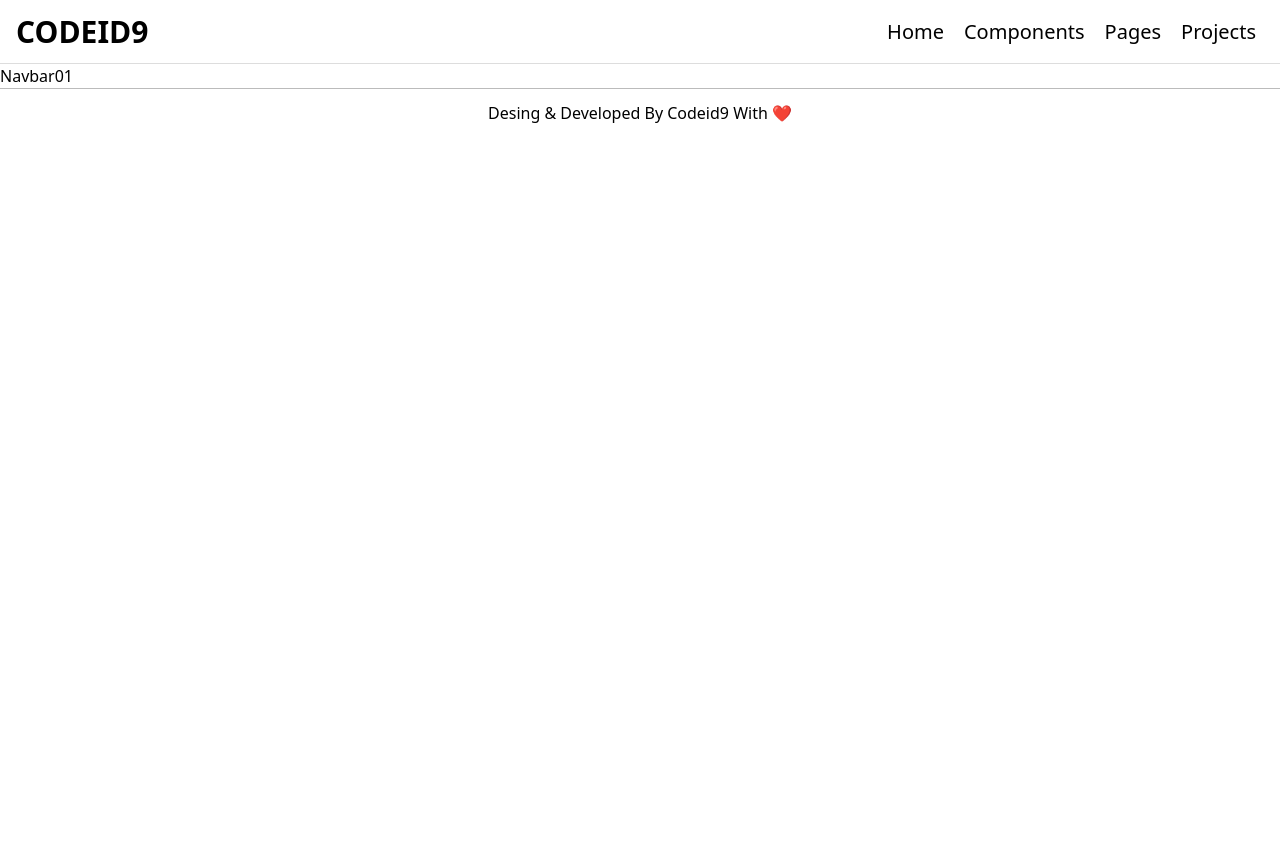
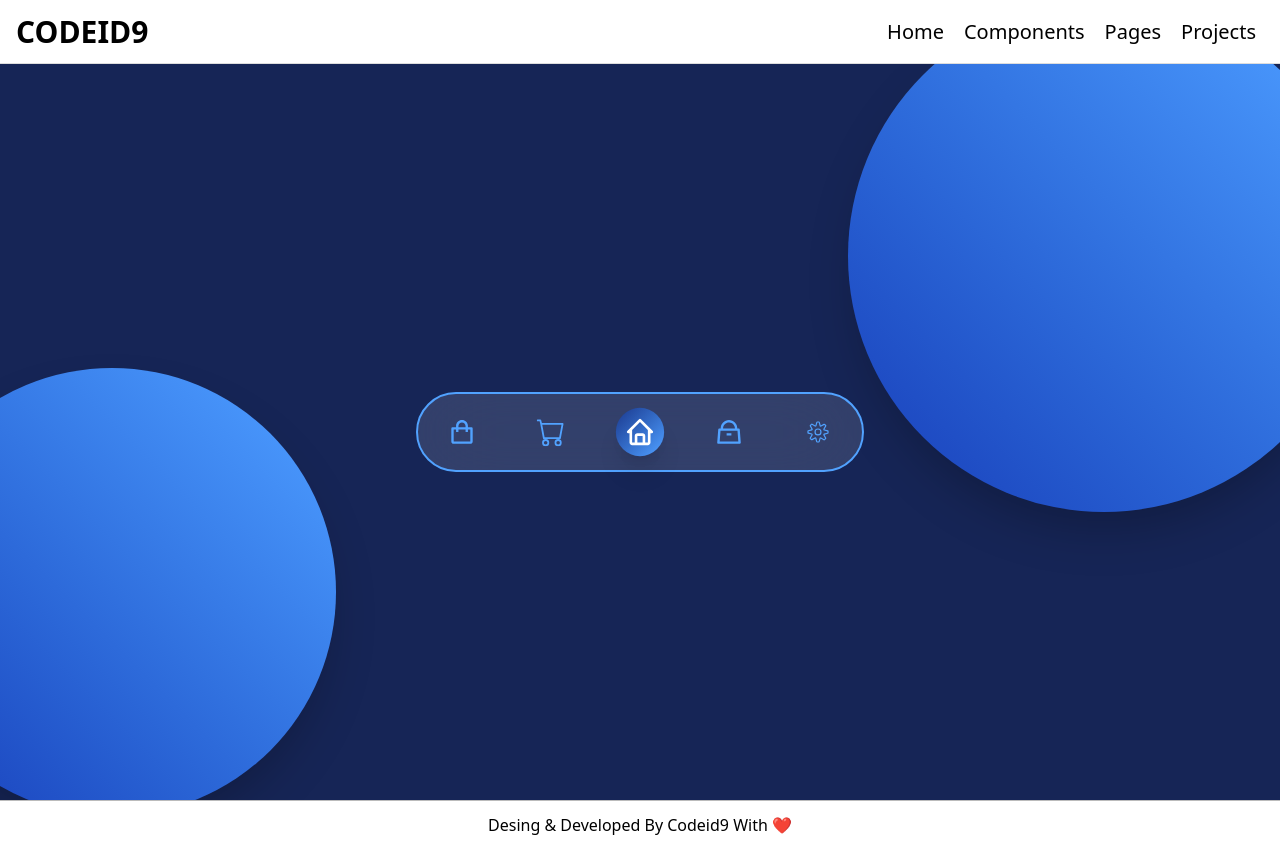
Before and after one commit to codeid9/Portfolio, a React (Vite) app: page /category/navbars/nav01 in a window 1280 px wide. Before the commit the page ends 800 px from the top, so only its background shows below. Built offline with nearby package versions, Linux system fonts and the light colour scheme.

Commit message:
first navbar added

```diff
--- a/src/components/default/DefaultComponentDetails.jsx
+++ b/src/components/default/DefaultComponentDetails.jsx
@@ -9,7 +9,7 @@ function DefaultComponentDetails({data}) {
                 <img
                     src={img}
                     alt="component image"
-                    className="w-sm aspect-square -rotate-12 hover:rotate-0 transition duration-200 shadow-2xl"
+                    className="w-sm -rotate-12 hover:rotate-0 transition duration-200 shadow-2xl"
                 />
             </div>
             <div className="sm:flex-7 flex flex-col gap-4 items-center justify-around">
--- a/src/components/default/DefaultNavbar.jsx
+++ b/src/components/default/DefaultNavbar.jsx
@@ -47,7 +47,7 @@ function DefaultNavbar() {
     }, [openNav, pathname]);
 
     return (
-        <div className="flex justify-between items-center px-4 h-16 w-full border-b border-[#0002]">
+        <div className="relative z-50 flex justify-between items-center px-4 h-16 w-full border-b border-[#0002] bg-white">
             <Link to="/" className="font-extrabold text-3xl uppercase">
                 CodeId9
             </Link>
--- a/src/components/navbars/Navbar01.jsx
+++ b/src/components/navbars/Navbar01.jsx
@@ -1,9 +1,62 @@
-import React from 'react'
+import { useState } from "react";
+import { BiHome, BiShoppingBag } from "react-icons/bi";
+import { BsCart } from "react-icons/bs";
+import { RiHandbagLine } from "react-icons/ri";
+import { CiSettings } from "react-icons/ci";
+
+const navData = [
+    {
+        path: "#shopping",
+        Icon: BiShoppingBag,
+    },
+    {
+        path: "#cart",
+        Icon: BsCart,
+    },
+    {
+        path: "#",
+        Icon: BiHome,
+    },
+    {
+        path: "#job",
+        Icon: RiHandbagLine,
+    },
+    {
+        path: "#settings",
+        Icon: CiSettings,
+    },
+];
 
 function Navbar01() {
-  return (
-    <div>Navbar01</div>
-  )
+    const [isActiveLink, setIsActiveLink] = useState("#");
+    return (
+        <div className="bg-blue-950 h-[calc(100dvh-4rem)] w-full relative overflow-hidden">
+            <div className="absolute aspect-square bg-gradient-to-tr from-blue-800 to-blue-400 shadow-2xl rounded-full -top-16 -right-20 w-xs sm:w-sm md:w-md lg:w-lg"></div>
+            <div className="absolute aspect-square bg-gradient-to-tr from-blue-800 to-blue-400 shadow-2xl rounded-full -bottom-4 -left-28 w-2xs sm:w-xs md:w-sm lg:w-md"></div>
+            <nav className="w-xs sm:w-sm md:w-md h-16 md:h-20 bg-[#ffffff20] border-2 border-blue-400 absolute left-1/2 top-1/2 -translate-1/2 rounded-full backdrop-blur-2xl">
+                <ul className="flex w-full h-full justify-around items-center text-2xl md:text-3xl text-blue-400">
+                    {navData &&
+                        navData.map(({ Icon, path }) => (
+                            <a
+                                href={path}
+                                key={path}
+                                className={`p-2 ${
+                                    isActiveLink === path
+                                        ? "bg-gradient-to-tl from-blue-400 to-blue-900 text-white rounded-full transition duration-100 scale-105 shadow-xl"
+                                        : "transition duration-75 scale-95"
+                                }
+                                `}
+                                onClick={() => {
+                                    setIsActiveLink(path);
+                                }}
+                            >
+                                <Icon />
+                            </a>
+                        ))}
+                </ul>
+            </nav>
+        </div>
+    );
 }
 
-export default Navbar01
+export default Navbar01;
```
